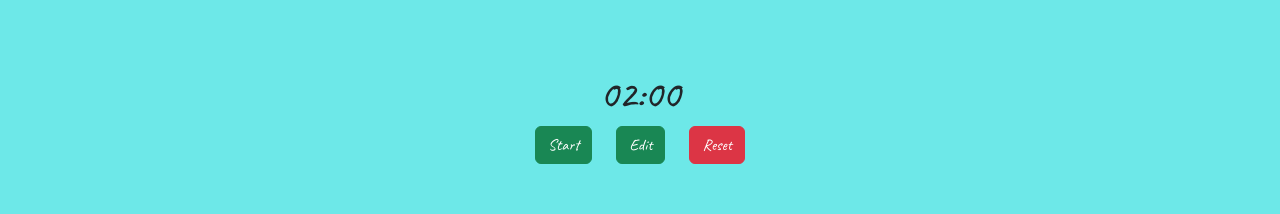
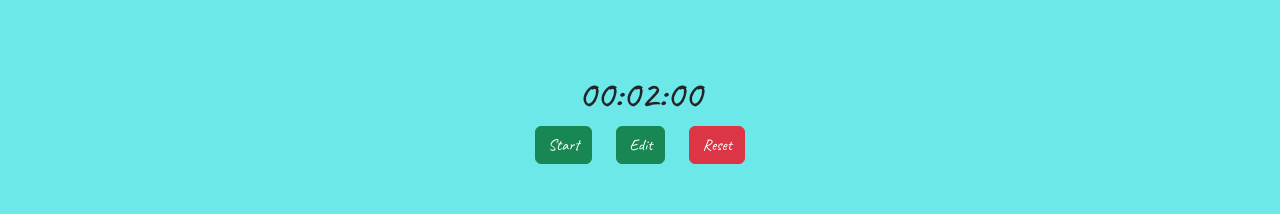
Before and after one commit to dhruv108dstar/Stopwatch, a React (Create React App) app: page / in a window 1280 px wide. Both pictures are taken after a click on the link "Timer". Shown: the part 143-357 px from the top of the page. Built offline with nearby package versions, Linux system fonts and the light colour scheme.

Commit message:
edit logic for timer

```diff
--- a/src/Component/Timer.js
+++ b/src/Component/Timer.js
@@ -1,82 +1,158 @@
 import { useEffect, useState } from "react";
 
-
-
-function Timer (){
-
-    const [timer,setTimer] = useState(120);
+function Timer() {
+  const [timer, setTimer] = useState(120);
   const [isActive, setIsActive] = useState(false);
   const [isPause, setIsPause] = useState(true);
   const [timeUp, setTimeUp] = useState(false);
-    const [isInput, setIsInput] = useState(false)
-    const [editedTime, setEditedTime] = useState(120)
+  const [isInput, setIsInput] = useState(false);
+  const [editedTime, setEditedTime] = useState(formatTime(timer));
 
-    useEffect(()=>{
+  useEffect(() => {
     let intervalId;
-        if(isActive && !isPause){
-            intervalId = setInterval(()=>{
-                setTimer(time=>time-1)
-            },1000);
-        }else{
+    if (isActive && !isPause) {
+      intervalId = setInterval(() => {
+        setTimer((time) => time - 1);
+      }, 1000);
+    } else {
       clearInterval(intervalId);
     }
-        return ()=>{
+    return () => {
       clearInterval(intervalId);
-        }
-    },[isActive,isPause]);
+    };
+  }, [isActive, isPause]);
 
-    useEffect(()=>{
-        if(timer <=0){
+  useEffect(() => {
+    if (!isInput) {
+      if (timer <= 0) {
         setTimeUp(true);
         handleReset();
       }
-    },[timer])
+    }
+  }, [timer]);
 
-    const handleStart = ()=>{
-        if(isActive) {
+  const handleStart = () => {
+    if (isActive) {
       setIsActive(false);
       setIsPause(true);
       setIsInput(false);
-            console.log("isActive1 : "+isActive +" isPause1 : "+isPause);
-        }else{
+      console.log("isActive1 : " + isActive + " isPause1 : " + isPause);
+    } else if (isInput) {
+      setTimer(timeInSecond(editedTime));
       setIsActive(true);
       setIsPause(false);
       setIsInput(false);
-            console.log("isActive : "+isActive + "isPause : "+isPause);
+    } else {
+      console.log(
+        "type of editedTime : " + typeof editedTime + " editedTime : " + isInput
+      );
+      setIsActive(true);
+      setIsPause(false);
+      setIsInput(false);
+      console.log("isActive : " + isActive + "isPause : " + isPause);
     }
-    }
+  };
 
-    const handleReset=()=>{
+  const handleReset = () => {
     setIsActive(false);
     setIsInput(false);
     setTimer(120);
+  };
+
+  const timeInSecond = (str) => {
+    //00:05:02
+    let second = 0;
+    let timeArray = str.split(":");
+    let [hour, min, sec] = timeArray;
+    return (second = Number(hour * 60 * 60) + Number(min) * 60 + Number(sec));
+  };
+
+  const handleEdit = () => {
+    console.log("handleEdit");
+    setEditedTime(formatTime(timer));
+    setIsPause(true);
+    setIsActive(false);
+    setIsInput(true);
+  };
+
+  function formatTime(time) {
+    const min = String("0" + time / 60)
+      .slice(0, 2)
+      .padStart(2, 0);
+    const hour = "00";
+    const second = String(Math.floor(time % 60)).padStart(2, 0);
+    return `${hour}:${min}:${second}`;
   }
-
-    const handleEdit = ()=>{
-        console.log("handleEdit");
-        setIsInput(true);
-    }
-
-    const formatTime = (time) => {
-        const min = String("0"+time/60).slice(0,2).padStart(2,0);
-        const second = String(Math.floor(time % 60)).padStart(2,0);
-        return `${min}:${second}`;
-        // placeholder="Enter the Timer in second"
-      };
-    return(
+  return (
     <>
-            {isInput ? <input className="" type="time" step="1" value={formatTime(editedTime)} onChange={(e)=>setEditedTime(e.target.value)} />:!timeUp ? <h1>{formatTime(timer)}</h1> : <h1>Time Up</h1>}
-            {!timeUp?
+      {!isInput &&
+        (!timeUp ? (
           <div>
-                    <button type="button" className="btn btn-success me-4" onChange={()=>handleStart()}>{!isActive ? "Start":"Pause"}</button>
-                    {!isInput && <button type="button" className="btn btn-success me-4" onClick={handleEdit}>Edit</button>}
-                    <button type="button" className="btn btn-danger" onClick={handleReset}>Reset</button>
-                </div>  :
-                <button type="button" className="btn btn-success" onClick={()=>setTimeUp(false)}>Ok</button>
-            }
-
+            <h1>{formatTime(timer)}</h1>
+            <button
+              type="button"
+              className="btn btn-success me-4"
+              onClick={() => handleStart()}
+            >
+              {!isActive ? "Start" : "Pause"}
+            </button>
+            {!isInput && (
+              <button
+                type="button"
+                className="btn btn-success me-4"
+                onClick={handleEdit}
+              >
+                Edit
+              </button>
+            )}
+            <button
+              type="button"
+              className="btn btn-danger"
+              onClick={handleReset}
+            >
+              Reset
+            </button>
+          </div>
+        ) : (
+          <div>
+            <h1>Time Up</h1>
+            <button
+              type="button"
+              className="btn btn-success"
+              onClick={() => setTimeUp(false)}
+            >
+              Ok
+            </button>
+          </div>
+        ))}
+      {isInput && (
+        <>
+          <input
+            type="time"
+            onChange={(e) => setEditedTime(e.target.value)}
+            value={editedTime}
+            step="1"
+          />
+          <div style={{marginTop:"28.2px"}}>
+            <button
+              type="button"
+              className="btn btn-success me-4"
+              onClick={() => handleStart()}
+            >
+              Ok
+            </button>
+            <button
+              type="button"
+              className="btn btn-danger"
+              onClick={handleReset}
+            >
+              Reset
+            </button>
+          </div>
         </>
-    )
+      )}
+    </>
+  );
 }
 
 export default Timer;
```
Lines whose indentation alone changed are shown as unchanged.
